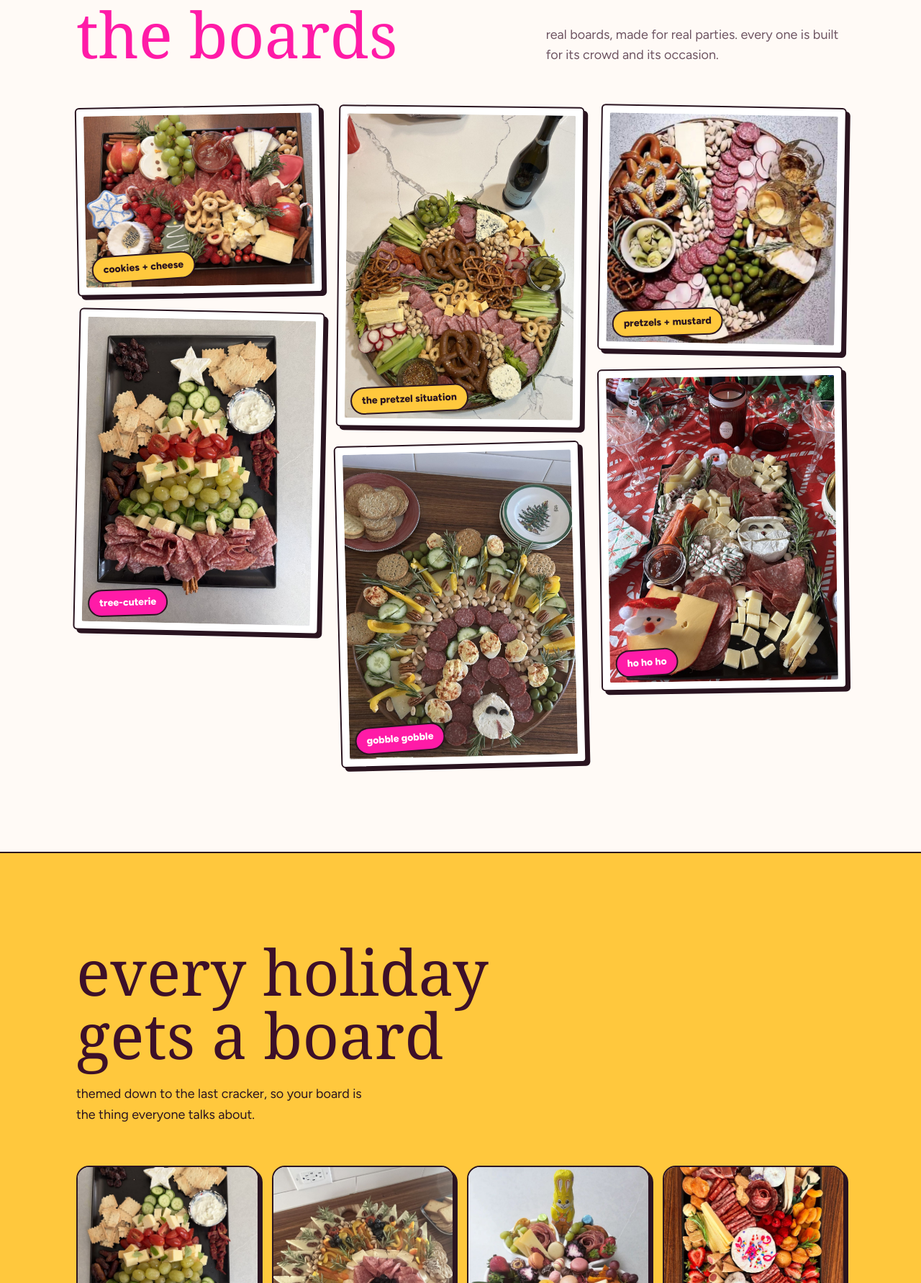
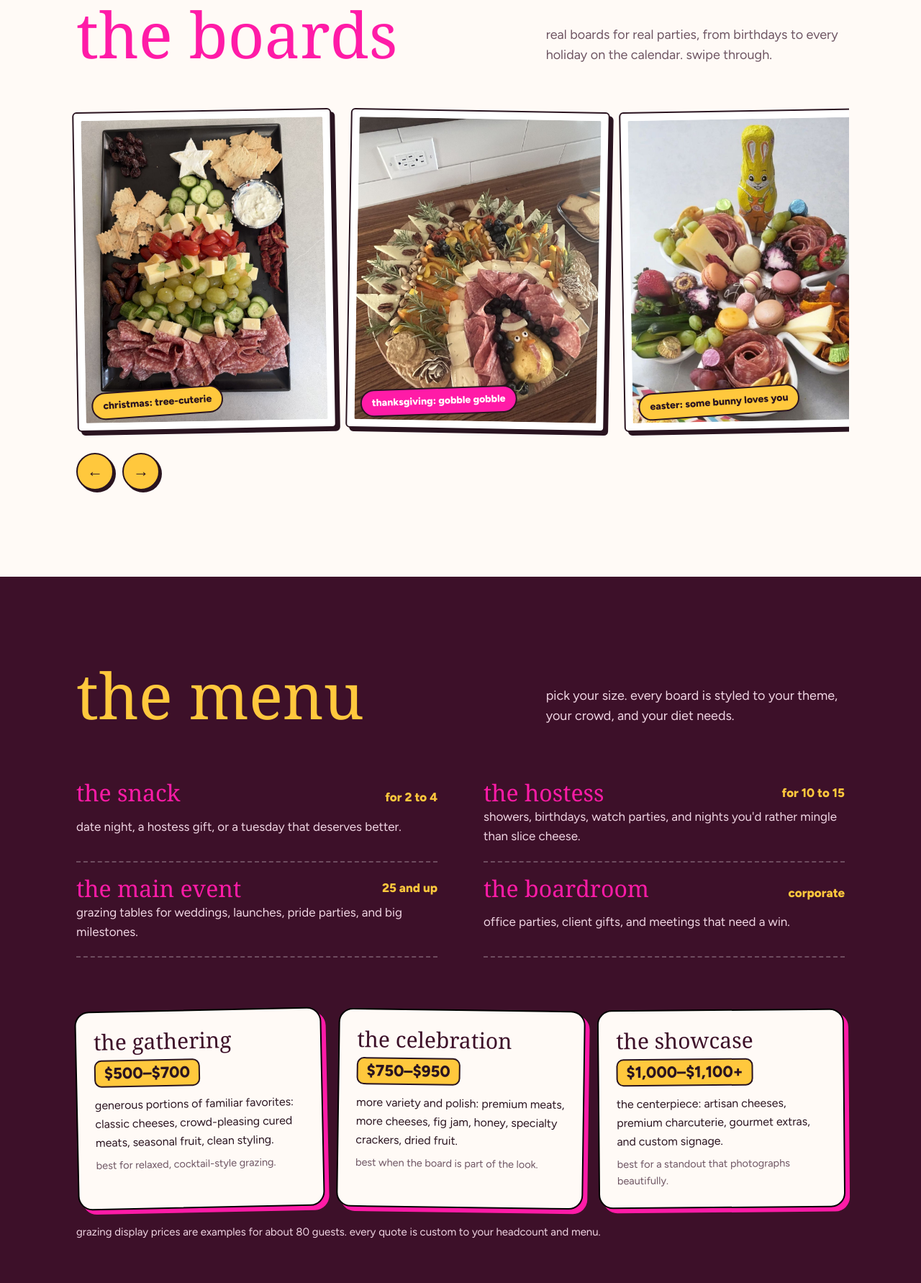
Before and after one commit to kendrahlee-portfolio/serving-cheese-, a plain HTML site: page index.html in a window 1280 px wide. Shown: the part 1018-2800 px from the top of the page at 72% size. Drawn offline with Linux system fonts and the light colour scheme; a web font is replaced by a local one.

Commit message:
One swipeable gallery of six boards; drop holidays section
Co-Authored-By: Claude Opus 5.5 <noreply@anthropic.com>
Claude-Session: https://claude.ai/code/session_016cFfSqV6WNyx4h2Wj78jvh

```diff
--- a/index.html
+++ b/index.html
@@ -21,7 +21,6 @@
     <a class="logo" href="#top">serving <span>cheese</span></a>
     <ul>
       <li><a href="#boards">the boards</a></li>
-      <li><a href="#holidays">holidays</a></li>
       <li><a href="#menu">menu</a></li>
       <li><a href="#how">how it works</a></li>
     </ul>
@@ -58,31 +57,17 @@
     <div class="wrap">
       <div class="title">
         <h2 id="boards-title">the boards</h2>
-        <p>Real boards, made for real parties. Every one is built for its crowd and its occasion.</p>
+        <p>real boards for real parties, from birthdays to every holiday on the calendar. swipe through.</p>
       </div>
-      <div class="spread">
-        <figure class="shot" style="--r:-1deg"><img src="images/holiday-cookie-board.jpg" alt="Holiday board with decorated sugar cookies, green grapes, salami, raspberries, cranberries, and cheeses" width="1400" height="1050" loading="lazy"><span class="label">cookies + cheese</span></figure>
-        <figure class="shot" style="--r:1.2deg"><img src="images/tree-cuterie.jpg" alt="Board arranged as a Christmas tree from cucumbers, cheese cubes, tomatoes, and grapes, with a brie star and salami trunk" width="1050" height="1400" loading="lazy"><span class="label pink">tree-cuterie</span></figure>
-        <figure class="shot" style="--r:.6deg"><img src="images/pretzel-board.jpg" alt="Round board with soft pretzels, salami, blue cheese, pistachios, celery, radishes, and pickles beside a bottle of prosecco" width="1050" height="1400" loading="lazy"><span class="label">the pretzel situation</span></figure>
-        <figure class="shot" style="--r:-1.4deg"><img src="images/turkey-board.jpg" alt="Thanksgiving board arranged as a turkey with salami, deviled eggs, almonds, cheese, and peppers" width="1050" height="1400" loading="lazy"><span class="label pink">gobble gobble</span></figure>
-        <figure class="shot" style="--r:1deg"><img src="images/pretzel-round-board.jpg" alt="Round board with soft pretzels, salami, radishes, olives, cornichons, artichokes, and mustards" width="1284" height="1285" loading="lazy"><span class="label">pretzels + mustard</span></figure>
-        <figure class="shot" style="--r:-.8deg"><img src="images/santa-party-board.jpg" alt="Christmas party board with a Santa-face brie, salami, cheeses, and candy cane treats" width="1050" height="1400" loading="lazy"><span class="label pink">ho ho ho</span></figure>
+      <div class="gallery" tabindex="0" aria-label="board photos">
+        <figure class="slide"><img src="images/tree-cuterie.jpg" alt="Board arranged as a Christmas tree from cucumbers, cheese, tomatoes, and grapes" width="1050" height="1400" loading="lazy"><span class="label">christmas: tree-cuterie</span></figure>
+        <figure class="slide"><img src="images/turkey-pear-board.jpg" alt="Thanksgiving board with a turkey made from a pear, salami, and blueberries" width="1050" height="1400" loading="lazy"><span class="label pink">thanksgiving: gobble gobble</span></figure>
+        <figure class="slide"><img src="images/easter-board.jpg" alt="Easter board with macarons, salami roses, and a chocolate bunny" width="1284" height="1305" loading="lazy"><span class="label">easter: some bunny loves you</span></figure>
+        <figure class="slide"><img src="images/holiday-cookie-board.jpg" alt="Holiday board with decorated cookies, grapes, salami, raspberries, and cheeses" width="1400" height="1050" loading="lazy"><span class="label pink">cookies + cheese</span></figure>
+        <figure class="slide"><img src="images/pretzel-board.jpg" alt="Round board with soft pretzels, salami, blue cheese, pistachios, and pickles" width="1050" height="1400" loading="lazy"><span class="label">the pretzel situation</span></figure>
+        <figure class="slide"><img src="images/pretzel-round-board.jpg" alt="Round board with pretzels, salami, radishes, olives, and mustards" width="1284" height="1285" loading="lazy"><span class="label pink">pretzels + mustard</span></figure>
       </div>
-    </div>
-  </section>
-
-  <section class="section holidays" id="holidays" aria-labelledby="hol-title">
-    <div class="wrap">
-      <div class="title">
-        <h2 id="hol-title">every holiday gets a board</h2>
-        <p>Themed down to the last cracker, so your board is the thing everyone talks about.</p>
-      </div>
-      <div class="hol">
-        <figure><img src="images/tree-cuterie.jpg" alt="Christmas tree board" width="1050" height="1400" loading="lazy"><figcaption><b>christmas</b><span>Santa bries, cookie trees, candy canes everywhere.</span></figcaption></figure>
-        <figure><img src="images/turkey-pear-board.jpg" alt="Thanksgiving board with a turkey made from a pear and salami" width="1050" height="1400" loading="lazy"><figcaption><b>thanksgiving</b><span>A turkey made of salami, cheese, and one very brave pear.</span></figcaption></figure>
-        <figure><img src="images/easter-board.jpg" alt="Easter board in a flower-shaped dish with macarons, salami roses, and a chocolate bunny" width="1284" height="1305" loading="lazy"><figcaption><b>easter</b><span>Macarons, salami roses, and a chocolate bunny on guard.</span></figcaption></figure>
-        <figure><img src="images/birthday-brie-board.jpg" alt="Birthday board with a sprinkle-topped brie and candles" width="1120" height="1400" loading="lazy"><figcaption><b>birthdays</b><span>Candles in the brie. Obviously.</span></figcaption></figure>
-      </div>
+      <div class="gal-nav"><button class="arrow prev" type="button" aria-label="previous photo">&larr;</button><button class="arrow next" type="button" aria-label="next photo">&rarr;</button></div>
     </div>
   </section>
 
@@ -168,6 +153,11 @@
     catch (e) { cb.textContent = 'kendrahlee@gmail.com'; }
     setTimeout(() => { cb.textContent = 'copy email'; }, 2400);
   });
+  const g = document.querySelector('.gallery');
+  const step = () => { const sl = g.querySelector('.slide'); return sl ? sl.getBoundingClientRect().width + 20 : 300; };
+  document.querySelector('.prev').addEventListener('click', () => g.scrollBy({ left: -step(), behavior: 'smooth' }));
+  document.querySelector('.next').addEventListener('click', () => g.scrollBy({ left: step(), behavior: 'smooth' }));
+  g.addEventListener('keydown', e => { if (e.key === 'ArrowRight') { e.preventDefault(); g.scrollBy({ left: step(), behavior: 'smooth' }); } if (e.key === 'ArrowLeft') { e.preventDefault(); g.scrollBy({ left: -step(), behavior: 'smooth' }); } });
 }
 </script>
 </body>
--- a/style.css
+++ b/style.css
@@ -82,6 +82,15 @@ h1, h2, h3 { font-family: var(--display); font-weight: 400; line-height: 1; marg
 .shot img { width: 100%; height: auto; border-radius: 2px; }
 .label { position: absolute; left: 18px; bottom: 18px; background: var(--honey); border: 2px solid var(--ink); border-radius: 999px; padding: 6px 14px; font-weight: 800; font-size: 14px; transform: rotate(-3deg); }
 .label.pink { background: var(--pink); color: #fff; }
+
+/* gallery */
+.gallery { display: flex; gap: 20px; overflow-x: auto; scroll-snap-type: x mandatory; padding: 6px 6px 18px; margin: 0 -6px; scrollbar-width: thin; }
+.slide { flex: 0 0 clamp(260px, 30vw, 360px); scroll-snap-align: start; position: relative; background: #fff; padding: 10px; border: 2px solid var(--ink); border-radius: 6px; box-shadow: 5px 5px 0 var(--ink); }
+.slide img { width: 100%; aspect-ratio: 4/5; object-fit: cover; border-radius: 2px; }
+.slide:nth-child(odd) { transform: rotate(-1deg); } .slide:nth-child(even) { transform: rotate(1deg); }
+.gal-nav { display: flex; gap: 12px; margin-top: 14px; }
+.arrow { width: 52px; height: 52px; border-radius: 50%; border: 2.5px solid var(--ink); background: var(--honey); font: 800 22px/1 var(--sans); color: var(--ink); cursor: pointer; box-shadow: 3px 3px 0 var(--ink); }
+.arrow:hover { background: var(--pink); color: #fff; }
 
 /* holidays */
 .holidays { background: var(--honey); border-block: 2.5px solid var(--ink); }
```
